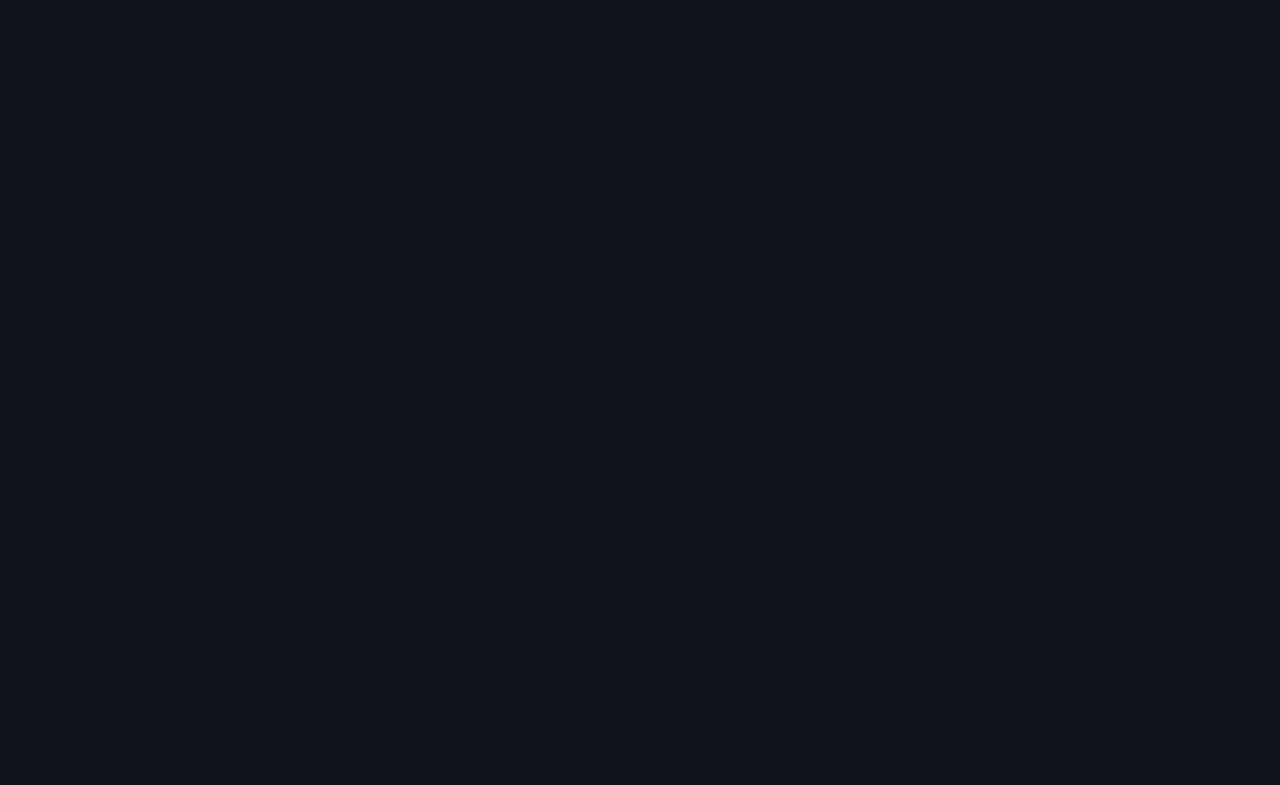
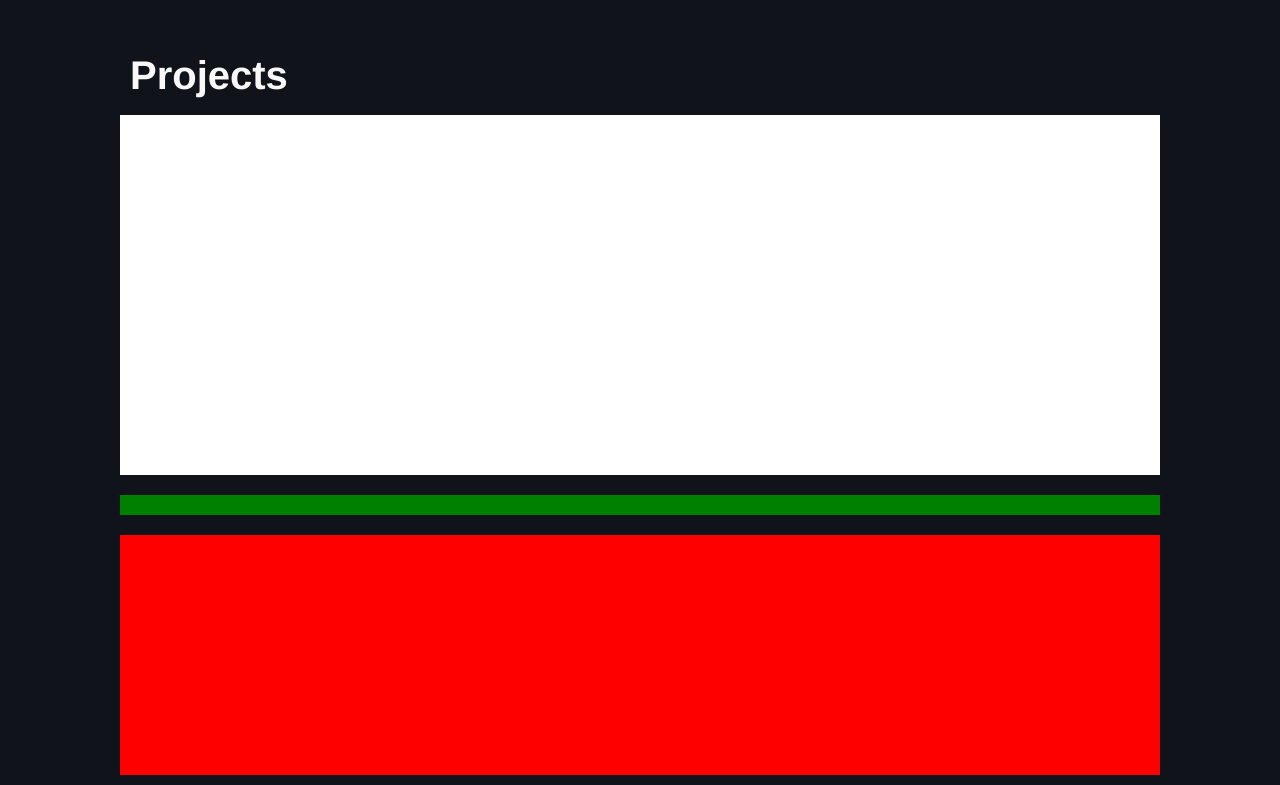
Before and after one commit to braian009/portfolio2, a Next.js app: page / in a window 1280 px wide. Shown: the part 1775-2560 px from the top of the page. Before the commit the page ends 1760 px from the top, so only its background shows below. Built offline with nearby package versions, Linux system fonts and the light colour scheme.

Commit message:
projects section's layout mockup added

```diff
--- /dev/null
+++ b/components/Projects/index.js
@@ -0,0 +1,24 @@
+import * as React from "react";
+import styles from "./projects.module.css";
+
+const Projects = () => {
+
+  return (
+      <div className={styles.container}>
+
+        <div className={styles.inner}>
+          <h1>Projects</h1>
+          <div className={styles.projectsContainer}>
+            <div style={{height: '100%', width: '100%'}}>
+            </div>
+            <div style={{height: '100%', width: '100%'}}>
+            </div>
+            <div style={{height: '100%', width: '100%'}}>
+            </div>
+          </div>
+        </div>
+      </div>
+  );
+};
+
+export default Projects;
--- /dev/null
+++ b/components/Projects/projects.module.css
@@ -0,0 +1,48 @@
+.container {
+    position: relative;
+    display: flex;
+    justify-content: center;
+    align-items: center;
+
+    width: 100%;
+    min-height: 100vh;
+    background-color: #101319;
+  }
+
+  .inner {
+    display: grid;
+    grid-auto-rows: auto;
+    gap: 1em;
+
+    width: 100%;
+    height: 100%;
+    max-width: 1080px;
+    margin: 0 auto;
+    padding: 2em 0.5em;
+  }
+
+  .inner > h1 {
+    padding-left: 1rem;
+  }
+
+  .projectsContainer {
+    display: grid;
+    grid-template-rows: 60% 1em 40%;
+    gap: 1em;
+
+    width: 100%;
+    min-height: 75vh;
+    padding: 0 0.5em;
+  }
+
+  .projectsContainer div:nth-child(1) {
+    background-color: white;
+  }
+
+  .projectsContainer div:nth-child(2) {
+    background-color: green;
+  }
+
+  .projectsContainer div:nth-child(3) {
+    background-color: red;
+  }
--- a/pages/index.js
+++ b/pages/index.js
@@ -3,6 +3,7 @@ import Hero from "@/components/Hero";
 import Navbar from "@/components/Navbar";
 import About from "@/components/About";
 import Skills from "@/components/Skills";
+import Projects from "@/components/Projects";
 
 
 export default function Home() {
@@ -19,6 +20,7 @@ export default function Home() {
       <Hero/>
       <About/>
       <Skills/>
+      <Projects/>
       </>
     </>
   );
```
